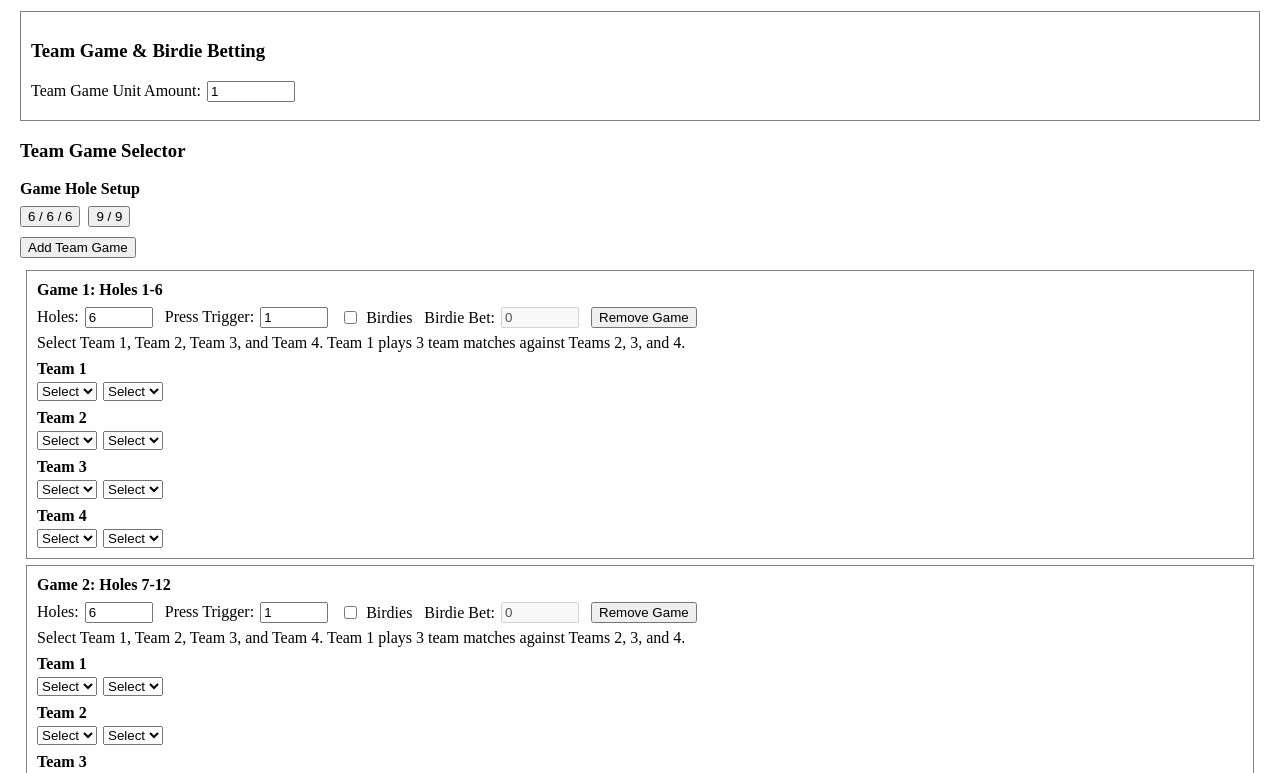
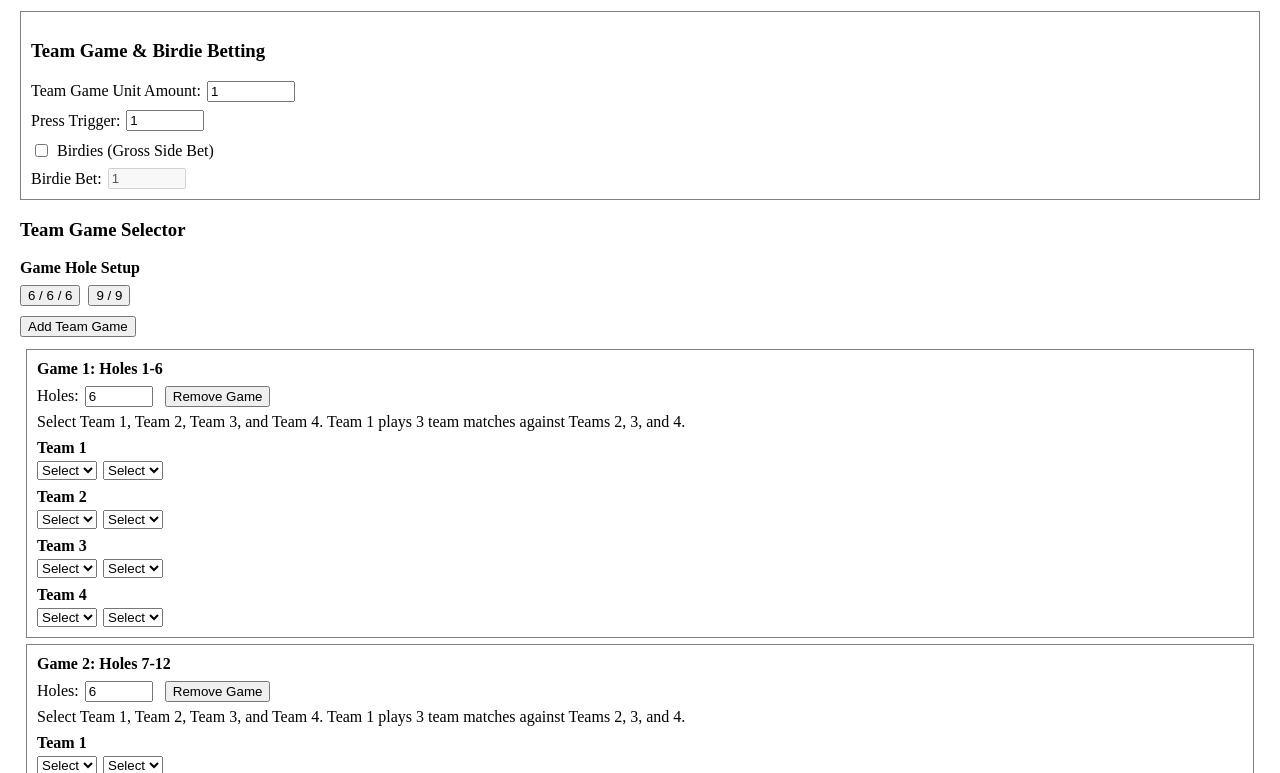
Before and after one commit to lootens-gif/golf-app, a React (Create React App) app: page / in a window 1280 px wide. Shown: the part 1567-2340 px from the top of the page. Built offline with nearby package versions, Linux system fonts and the light colour scheme.

Commit message:
Cleanup unused birdie and helper code

```diff
--- a/src/App.jsx
+++ b/src/App.jsx
@@ -84,7 +84,6 @@ export default function App() {
   return {
     id: `team-game-${Date.now()}-${index}`,
     holes: 6,
-    pressTrigger: 1,
     birdieEnabled: false,
     birdieBet: 0,
     teams: {},
@@ -98,6 +97,9 @@ export default function App() {
   ]);
 
   const [teamGameUnitAmount, setTeamGameUnitAmount] = useState(1);
+  const [pressTrigger, setPressTrigger] = useState(1);
+  const [birdiesEnabled, setBirdiesEnabled] = useState(false);
+  const [birdieBetAmount, setBirdieBetAmount] = useState(1);
   const [setupMessage, setSetupMessage] = useState("");
 
   const players = useMemo(
@@ -886,6 +888,8 @@ const birdieResults = buildBirdieResults({
   scores,
   course,
   getTeamGameSelection,
+  birdiesEnabled,
+  birdieBetAmount,
 });
 
 console.log("BIRDIE RESULTS DEBUG", birdieResults);
@@ -899,6 +903,9 @@ const computedResults = scoreRound(round, {
   teamGames,
   teamGameResults,
   teamGameUnitAmount,
+  pressTrigger,
+  birdiesEnabled,
+  birdieBetAmount,
   getTeamGameSelection,
   mode,
   birdieResults,
@@ -990,12 +997,15 @@ function loadLastRound() {
   setTeamGameUnitAmount(round.teamGameUnitAmount);
 }
 
+setPressTrigger(Number(round.pressTrigger || 1));
+setBirdiesEnabled(!!round.birdiesEnabled);
+setBirdieBetAmount(Number(round.birdieBetAmount || 1));
+
     if (Array.isArray(round.teamGames)) {
       setTeamGames(
         round.teamGames.map((game, index) => ({
           id: game.id || `team-game-${Date.now()}-${index}`,
           holes: Number(game.holes) || 6,
-          pressTrigger: Number(game.pressTrigger) || 1,
           teams: game.teams || {},
         }))
       );
@@ -1019,6 +1029,9 @@ function saveLastRound() {
   scores,
   handicapMode,
   teamGameUnitAmount,
+  pressTrigger,
+  birdiesEnabled,
+  birdieBetAmount,
   teamGames,
   matches,
 };
@@ -1095,6 +1108,11 @@ function loadNamedRound() {
     if (typeof round.teamGameUnitAmount === "number") {
   setTeamGameUnitAmount(round.teamGameUnitAmount);
 }
+
+setPressTrigger(Number(round.pressTrigger || 1));
+setBirdiesEnabled(!!round.birdiesEnabled);
+setBirdieBetAmount(Number(round.birdieBetAmount || 1));
+
     if (Array.isArray(round.teamGames)) {
       setTeamGames(
         round.teamGames.map((game, index) => ({
@@ -1213,6 +1231,8 @@ function resetSetup() {
   setCourse(createDefaultCourse());
   setHandicapMode("relative");
   setTeamGameUnitAmount(1);
+  setBirdiesEnabled(false);
+  setBirdieBetAmount(1);
   setScores({});
   setMatches([]);
   setTeamGames([
@@ -1447,7 +1467,6 @@ function buildRealHoleResultLines(holeNumber) {
     };
   }
 
-  const activeGame = teamGames[activeGameIndex];
   const range = getTeamGameRange(teamGames, activeGameIndex);
   const selection = getTeamGameSelection(activeGameIndex);
   const holeScores = scores[holeNumber] || {};
@@ -1554,37 +1573,25 @@ if (wins === 3) {
 }
   });
 
-  // --- BIRDIES (TEAM-BASED PAYOUT) ---
+// --- BIRDIES ---
 const par = Number(course.pars?.[holeNumber - 1]);
-  const bet = Number(activeGame?.birdieBet || 0);
-  const enabled = !!activeGame?.birdieEnabled && bet > 0;
+const bet = Number(birdieBetAmount || 0);
+const enabled = !!birdiesEnabled && bet > 0;
 
 if (enabled && Number.isFinite(par)) {
-    const birdieIds = players
-      .filter((p) => Number(holeScores[p.id]) === par - 1)
-      .map((p) => p.id);
-
-    matchups.forEach(([a, b]) => {
-      const A = selection?.[a] || [];
-      const B = selection?.[b] || [];
-
-      const aCount = A.filter((id) => birdieIds.includes(id)).length;
-      const bCount = B.filter((id) => birdieIds.includes(id)).length;
-
-      if (aCount > 0 && bCount === 0) {
-        birdieLines.push(
-          `${teamName(A)} win $${aCount * bet} birdies from ${teamName(B)}`
-        );
-      } else if (bCount > 0 && aCount === 0) {
-        birdieLines.push(
-          `${teamName(B)} win $${bCount * bet} birdies from ${teamName(A)}`
-        );
-      } else if (aCount > 0 && bCount > 0) {
-        birdieLines.push(
-          `${teamName(A)} and ${teamName(B)} both made birdies`
-        );
-      }
-    });
+  const birdieNames = [];
+
+  players.forEach((player) => {
+    const score = Number(holeScores[player.id]);
+
+    if (Number.isFinite(score) && score <= par - 1) {
+      birdieNames.push(player.name);
+    }
+  });
+
+  if (birdieNames.length > 0) {
+    birdieLines.push(birdieNames.join(", "));
+  }
 }
 
   return { holeLines, matchLines, birdieLines };
@@ -1625,6 +1632,12 @@ return (
     updateCourseHcp={updateCourseHcp}
     teamGameUnitAmount={teamGameUnitAmount}
     setTeamGameUnitAmount={setTeamGameUnitAmount}
+    birdiesEnabled={birdiesEnabled}
+    setBirdiesEnabled={setBirdiesEnabled}
+    birdieBetAmount={birdieBetAmount}
+    setBirdieBetAmount={setBirdieBetAmount}
+    pressTrigger={pressTrigger}
+    setPressTrigger={setPressTrigger}
     applyPreset={applyPreset}
     setTeamGames={setTeamGames}
     teamGames={teamGames}
@@ -1641,26 +1654,12 @@ return (
     removeMatch={removeMatch}
     startRound={startRound}
     createDefaultTeamGame={createDefaultTeamGame}
-    focusGameTarget={focusGameTarget}  />
+    focusGameTarget={focusGameTarget}
+   />
 )}
 
     {screen === "live" && (
       <>
-  {pendingNextGameIndex == null && (
-  <div
-    style={{
-      position: "sticky",
-      top: 0,
-      background: "white",
-      border: "1px solid #ccc",
-      padding: 12,
-      marginBottom: 12,
-      zIndex: 10,
-    }}
-  >
-    ...
-  </div>
-)}
 
 {pendingNextGameIndex == null && (
   <ScoreEntryCard
@@ -1774,6 +1773,77 @@ return (
     const otherPlayers = players.filter(
       (player) => !team1Ids.includes(player.id)
     );
+    const birdieSummary = {};
+
+players.forEach((player) => {
+  birdieSummary[player.id] = 0;
+});
+
+if (birdiesEnabled && Number(birdieBetAmount || 0) > 0) {
+  const completedGameRange = getTeamGameRange(teamGames, completedGameIndex);
+  const completedSelection = getTeamGameSelection(completedGameIndex);
+  const completedMatchups =
+    mode === "5p"
+      ? [
+          ["team1", "team2"],
+          ["team1", "team3"],
+          ["team1", "team4"],
+        ]
+      : [["team1", "team2"]];
+
+  completedMatchups.forEach(([teamAKey, teamBKey]) => {
+    const teamAIds = completedSelection?.[teamAKey] || [];
+    const teamBIds = completedSelection?.[teamBKey] || [];
+
+    for (
+      let hole = completedGameRange.start;
+      hole <= completedGameRange.end;
+      hole += 1
+    ) {
+      const par = Number(course.pars?.[hole - 1]);
+      if (!Number.isFinite(par)) continue;
+
+      const teamABirdies = teamAIds.filter((id) => {
+        const score = Number(scores[hole]?.[id]);
+        return Number.isFinite(score) && score <= par - 1;
+      }).length;
+
+      const teamBBirdies = teamBIds.filter((id) => {
+        const score = Number(scores[hole]?.[id]);
+        return Number.isFinite(score) && score <= par - 1;
+      }).length;
+
+      const diff = teamABirdies - teamBBirdies;
+      const amount = Math.abs(diff) * Number(birdieBetAmount || 0);
+
+      if (diff > 0) {
+        teamAIds.forEach((id) => {
+          birdieSummary[id] += amount;
+        });
+        teamBIds.forEach((id) => {
+          birdieSummary[id] -= amount;
+        });
+      }
+
+      if (diff < 0) {
+        teamBIds.forEach((id) => {
+          birdieSummary[id] += amount;
+        });
+        teamAIds.forEach((id) => {
+          birdieSummary[id] -= amount;
+        });
+      }
+    }
+  });
+}
+
+const birdieSummaryText = players
+  .filter((player) => birdieSummary[player.id] !== 0)
+  .map((player) => {
+    const value = birdieSummary[player.id];
+    return `${player.name} ${value > 0 ? "wins" : "loses"} ${Math.abs(value)}`;
+  })
+  .join(", ");
 
     return (
       <>
@@ -1795,6 +1865,12 @@ return (
             })
             .join(", ")}
         </div>
+
+          {birdieSummaryText && (
+  <div style={{ marginTop: 4 }}>
+    Birdies: {birdieSummaryText}
+  </div>
+)}
 
         <div style={{ marginTop: 8 }}>
           Review the completed game before choosing teams for the next game.
@@ -1938,34 +2014,31 @@ return (
 </div>
 
 
-{teamGames.some((game) => game.birdieEnabled) && (
+{birdiesEnabled && (
   <div style={{ border: "1px solid #ccc", padding: 12, marginBottom: 12 }}>
     <h3 style={{ marginTop: 0 }}>Birdies (Gross Side Bet)</h3>
 
     {players.map((player) => {
-      let birdieTotal = 0;
+  const birdieHoles = [];
 
   for (let hole = 1; hole <= 18; hole += 1) {
     const score = scores[hole]?.[player.id];
     const par = Number(course.pars?.[hole - 1]);
 
-        if (score != null && Number(score) === par - 1) {
-          const activeGame = teamGames.find((game, index) => {
-            const range = getTeamGameRange(teamGames, index);
-            return hole >= range.start && hole <= range.end;
-          });
-
-          if (activeGame?.birdieEnabled) {
-            birdieTotal += Number(activeGame.birdieBet || 0);
-          }
-        }
-      }
-
-      if (birdieTotal === 0) return null;
+    if (
+      birdiesEnabled &&
+      score != null &&
+      Number(score) <= par - 1
+    ) {
+      birdieHoles.push(hole);
+    }
+  }
+
+  if (birdieHoles.length === 0) return null;
 
   return (
     <div key={player.id}>
-          {player.name}: ${birdieTotal}
+      {player.name}: holes {birdieHoles.join(", ")}
     </div>
   );
 })}
--- a/src/engine/scoringEngine.js
+++ b/src/engine/scoringEngine.js
@@ -873,15 +873,7 @@ function getNinePointParticipants(match, scores, holeNumber) {
   );
 }
 
-function getTeamParticipants(selection, teamAKey, teamBKey, scores, holeNumber) {
-  const teamAPlayers = getScoredPlayers(selection?.[teamAKey] || [], scores, holeNumber);
-  const teamBPlayers = getScoredPlayers(selection?.[teamBKey] || [], scores, holeNumber);
 
-  return {
-    teamAPlayers,
-    teamBPlayers,
-  };
-}
 
 export function buildMatchBirdieResults(matches, scores, course) {
   const results = [];
@@ -980,20 +972,29 @@ export function buildTeamBirdieResults(
   teamGameResults,
   scores,
   course,
-  getTeamGameSelection
+  getTeamGameSelection,
+  birdieBetAmount
 ) {
   const results = [];
 
   for (const game of teamGameResults || []) {
     if (game?.duplicateError) continue;
 
-    const teamGameConfig = teamGames?.[game.index];
-    if (!teamGameConfig?.birdieEnabled) continue;
+    const gameIndex = typeof game.index === "number" ? game.index : 0;
+    const teamGameConfig = teamGames?.[gameIndex] || {};
 
-    const amount = Number(teamGameConfig?.birdieBet || 0);
+    const amount =
+      birdieBetAmount != null
+        ? Number(birdieBetAmount || 0)
+        : Number(teamGameConfig?.birdieBet || 0);
+
     if (!amount || amount <= 0) continue;
 
-    const selection = getTeamGameSelection?.(game.index);
+    if (birdieBetAmount == null && !teamGameConfig?.birdieEnabled) {
+      continue;
+    }
+
+    const selection = getTeamGameSelection?.(gameIndex);
     if (!selection) continue;
 
     for (const match of game.matches || []) {
@@ -1004,11 +1005,19 @@ export function buildTeamBirdieResults(
       const teamAPlayers = (selection[teamAKey] || []).filter(Boolean);
       const teamBPlayers = (selection[teamBKey] || []).filter(Boolean);
 
-      if (!teamAPlayers.length || !teamBPlayers.length) continue;
+      const startHole = Number(game.start || 1);
+      const endHole = Number(game.end || 18);
 
-      for (let holeNumber = game.start; holeNumber <= game.end; holeNumber += 1) {
-        const { teamAPlayers: teamAActive, teamBPlayers: teamBActive } =
-          getTeamParticipants(selection, teamAKey, teamBKey, scores, holeNumber);
+      for (let holeNumber = startHole; holeNumber <= endHole; holeNumber += 1) {
+        const holeScores = scores?.[holeNumber] || {};
+
+        const teamAActive = teamAPlayers.filter(
+          (playerId) => holeScores[playerId] != null
+        );
+
+        const teamBActive = teamBPlayers.filter(
+          (playerId) => holeScores[playerId] != null
+        );
 
         if (!teamAActive.length || !teamBActive.length) continue;
 
@@ -1056,8 +1065,14 @@ export function buildBirdieResults({
   scores,
   course,
   getTeamGameSelection,
+  birdiesEnabled,
+  birdieBetAmount,
 }) {
 if (!scores || !course) {
+  return [];
+}
+
+if (birdiesEnabled === false) {
   return [];
 }
 
@@ -1072,7 +1087,8 @@ export function buildBirdieResults({
   teamGameResults,
   scores,
   course,
-    getTeamGameSelection
+  getTeamGameSelection,
+  birdieBetAmount
 );
 
   const ninePointBirdies = buildNinePointBirdieResults(
--- a/src/screens/SetupScreen.jsx
+++ b/src/screens/SetupScreen.jsx
@@ -32,6 +32,12 @@ export default function SetupScreen({
   updateCourseHcp,
   teamGameUnitAmount,
   setTeamGameUnitAmount,
+  pressTrigger,
+  setPressTrigger,
+  birdiesEnabled,
+  setBirdiesEnabled,
+  birdieBetAmount,
+  setBirdieBetAmount,
   applyPreset,
   setTeamGames,
   teamGames,
@@ -191,7 +197,50 @@ export default function SetupScreen({
                 style={{ width: 80, marginLeft: 6 }}
               />
             </label>
+
+<div style={{ marginTop: 8 }}>
+  <label style={{ display: "flex", alignItems: "center", gap: 6 }}>
+    Press Trigger:
+    <input
+      type="number"
+      min="1"
+      step="1"
+      value={pressTrigger}
+      onChange={(e) => setPressTrigger(Number(e.target.value || 1))}
+      style={{ width: 70 }}
+    />
+  </label>
+</div>
+
+<div style={{ marginTop: 8 }}>
+
+</div>
+
           </div>
+          <div style={{ marginTop: 10 }}>
+  <label style={{ display: "flex", alignItems: "center", gap: 6 }}>
+    <input
+      type="checkbox"
+      checked={birdiesEnabled}
+      onChange={(e) => setBirdiesEnabled(e.target.checked)}
+    />
+    Birdies (Gross Side Bet)
+  </label>
+  <label style={{ display: "flex", alignItems: "center", gap: 6, marginTop: 8 }}>
+  Birdie Bet:
+  <input
+    type="number"
+    min="0"
+    step="1"
+    value={birdieBetAmount}
+    disabled={!birdiesEnabled}
+    onChange={(e) => setBirdieBetAmount(Number(e.target.value || 0))}
+    style={{ width: 70 }}
+  />
+</label>
+
+
+</div>
         </div>
 
         <h3>Team Game Selector</h3>
@@ -276,67 +325,7 @@ export default function SetupScreen({
                   />
                 </label>
 
-                <label>
-                  Press Trigger:
-                  <input
-                    type="number"
-                    min={1}
-                    value={game.pressTrigger ?? 1}
-                    onChange={(e) => {
-                      const value = Number(e.target.value) || 1;
-                      setTeamGames((prev) =>
-                        prev.map((g, i) =>
-                          i === index ? { ...g, pressTrigger: value } : g
-                        )
-                      );
-                    }}
-                    style={{ width: 60, marginLeft: 6 }}
-                  />
-                </label>
 
-                <label style={{ display: "flex", alignItems: "center", gap: 6 }}>
-                  <input
-                    type="checkbox"
-                    checked={!!game.birdieEnabled}
-                    onChange={(e) => {
-                      const checked = e.target.checked;
-
-                      setTeamGames((prev) =>
-                        prev.map((g, i) =>
-                          i === index
-                            ? {
-                                ...g,
-                                birdieEnabled: checked,
-                                birdieBet: checked ? Number(g.birdieBet || 1) : 0,
-                              }
-                            : g
-                        )
-                      );
-                    }}
-                  />
-                  Birdies
-                </label>
-
-                <label style={{ display: "flex", alignItems: "center", gap: 6 }}>
-                  Birdie Bet:
-                  <input
-                    type="number"
-                    min="0"
-                    step="1"
-                    value={game.birdieBet ?? 0}
-                    disabled={!game.birdieEnabled}
-                    onChange={(e) => {
-                      const value = Number(e.target.value || 0);
-
-                      setTeamGames((prev) =>
-                        prev.map((g, i) =>
-                          i === index ? { ...g, birdieBet: value } : g
-                        )
-                      );
-                    }}
-                    style={{ width: 70 }}
-                  />
-                </label>
 
                 {teamGames.length > 1 && (
                   <button
```
Lines whose indentation alone changed are shown as unchanged.
